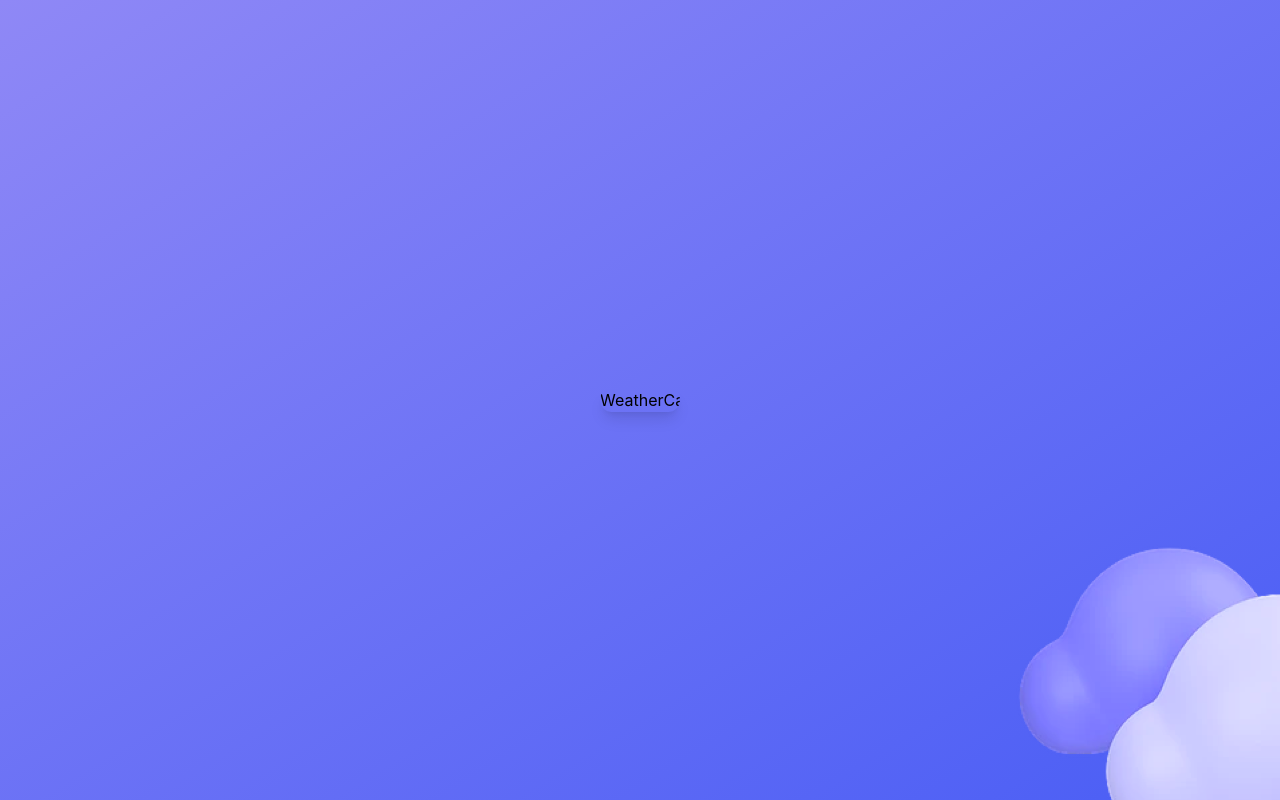
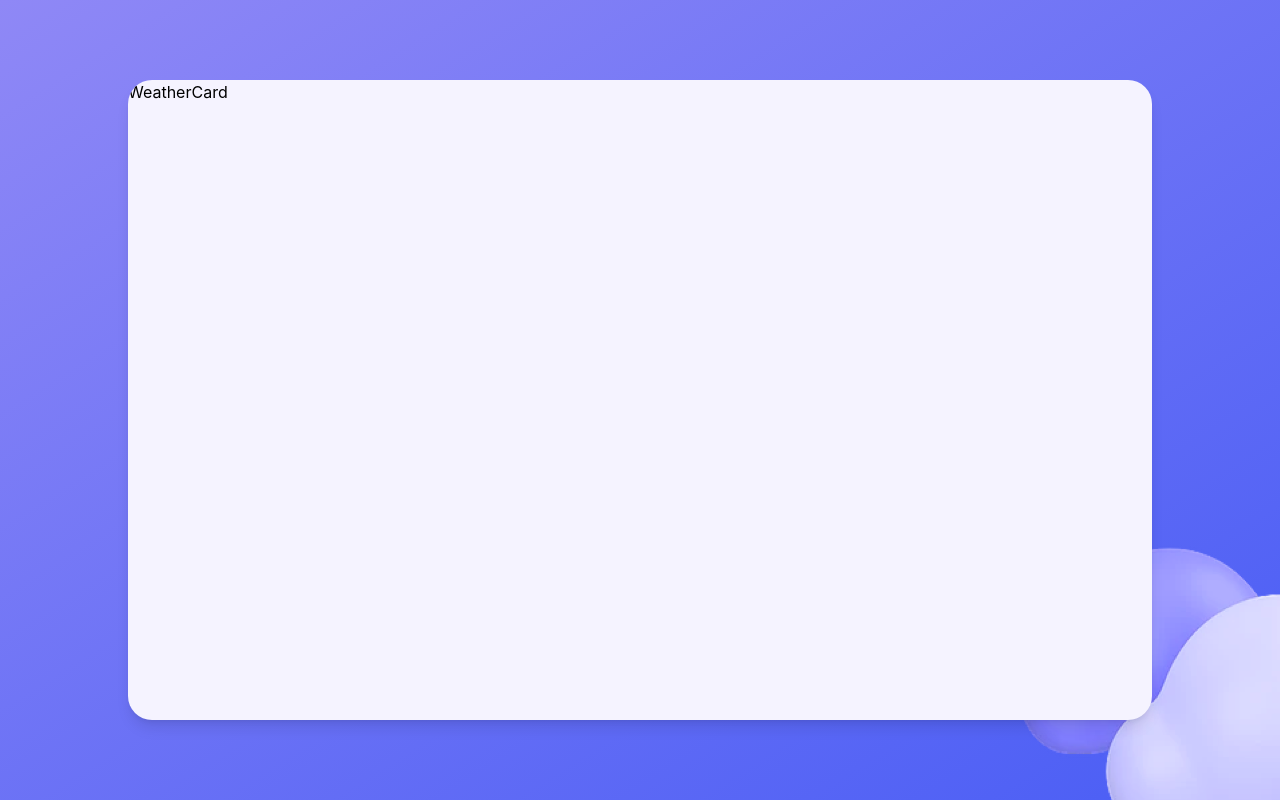
Before and after one commit to CamillaWan/weather-app, a React (Create React App) app: page / in a window 1280 px wide. Built offline with nearby package versions, Linux system fonts and the light colour scheme.

Commit message:
resolved rendering issues on weatherCard and fixed

```diff
--- a/package.json
+++ b/package.json
@@ -42,6 +42,8 @@
   },
   "devDependencies": {
     "@babel/plugin-proposal-private-property-in-object": "^7.21.11",
-    "tailwindcss": "^3.4.6"
+    "autoprefixer": "^10.4.21",
+    "postcss": "^8.5.3",
+    "tailwindcss": "^3.4.17"
   }
 }
--- /dev/null
+++ b/postcss.config.js
@@ -0,0 +1,6 @@
+module.exports = {
+  plugins: {
+    tailwindcss: {},
+    autoprefixer: {},
+  },
+};
--- a/src/App.js
+++ b/src/App.js
@@ -3,7 +3,7 @@ import WeatherCard from './components/WeatherCard';
 
 
 const App = () => (
-  <BackgroundImage>
+  <BackgroundImage className="h-screen w-full relative isolation-auto">
    <WeatherCard />
   </BackgroundImage>
 )
--- a/src/components/BackgroundImage/BackgroundImage.js
+++ b/src/components/BackgroundImage/BackgroundImage.js
@@ -1,10 +1,7 @@
 const BackgroundImage = ({ className, children }) => (
-  <div className={`h-screen w-full relative flex justify-center items-center ${className}`}>
-    <div className="absolute inset-0 bg-gradient-to-tl z-0" />
-    <div
-      className="absolute inset-0 bg-bg-cloud bg-no-repeat bg-auto bg-bottom-right z-1"
-    />
-    <div className="relative z-10">
+  <div className={className}>
+    <div className="absolute inset-0 bg-gradient-to-tl flex justify-center items-center z-0 opacity-100">
+      <div className="absolute inset-0 bg-bg-cloud bg-no-repeat bg-auto bg-bottom-right z-1 opacity-100" alt="cloud"></div>
       {children}
     </div>
   </div>
--- a/src/components/WeatherCard/WeatherCard.js
+++ b/src/components/WeatherCard/WeatherCard.js
@@ -1,6 +1,6 @@
 const WeatherCard = () => {
     return(
-    <div className="w-4/5 h-4/5 mx-auto rounded-3xl bg-white opacity-100 overflow-hidden shadow-lg">
+    <div className="bg-white opacity-100 relative z-10 w-4/5 h-4/5 mx-auto isolation-auto rounded-3xl overflow-hidden shadow-lg font-alimama">
         WeatherCard
     </div>
     )
--- a/tailwind.config.js
+++ b/tailwind.config.js
@@ -6,7 +6,7 @@ module.exports = {
 
     },
     colors: {
-
+      'white': "#f5f3ff",
     },
     extend: {
       backgroundImage: {
@@ -18,7 +18,8 @@ module.exports = {
       },
       backgroundSize: {
         'auto': 'auto',
-      }
+      },
+
     },
   },
   plugins: [],
```
Also changed, not shown: src/App.css (deleted, +0 -38 lines), src/logo.svg (deleted), 1 other file (tests, documents, lock files or other folders).
